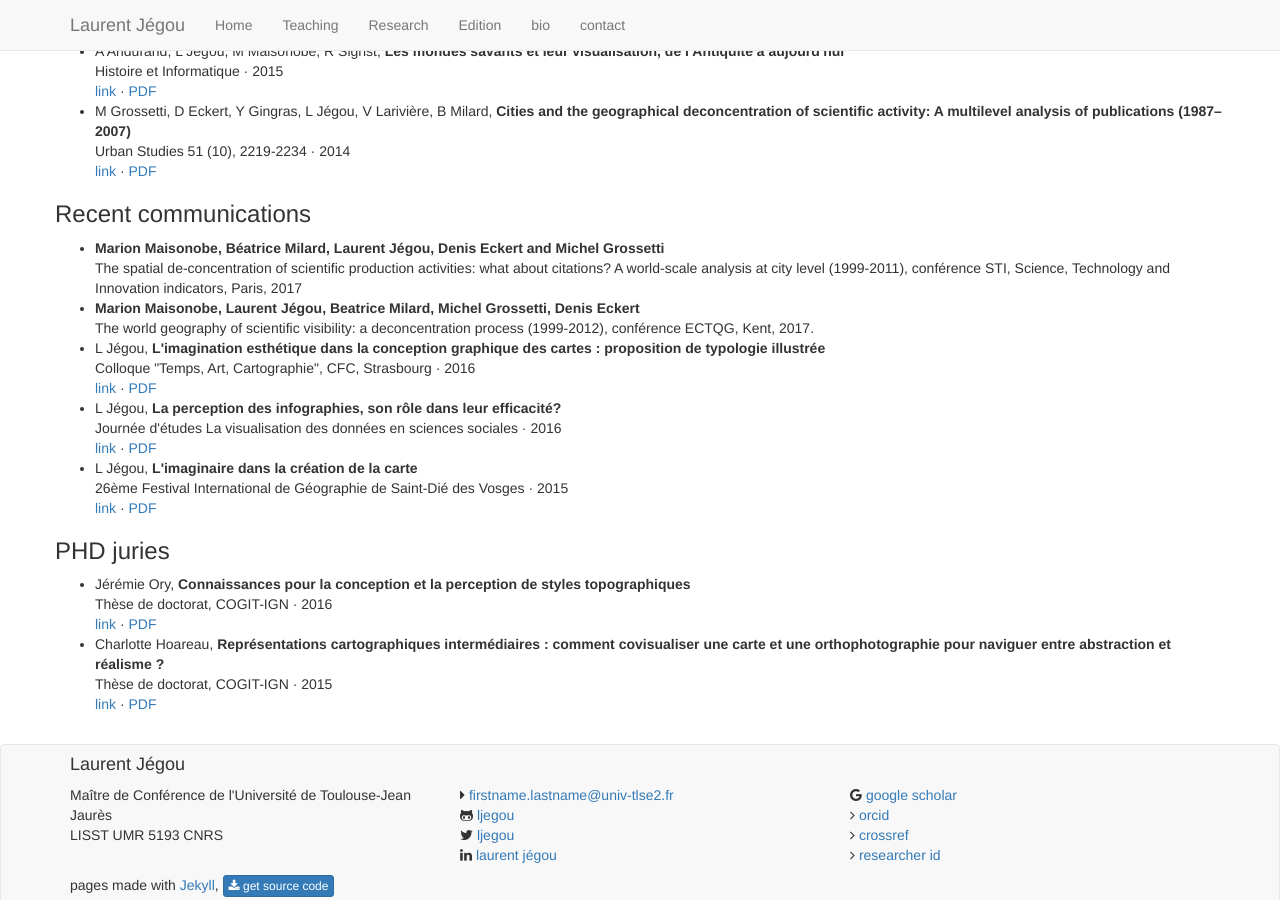
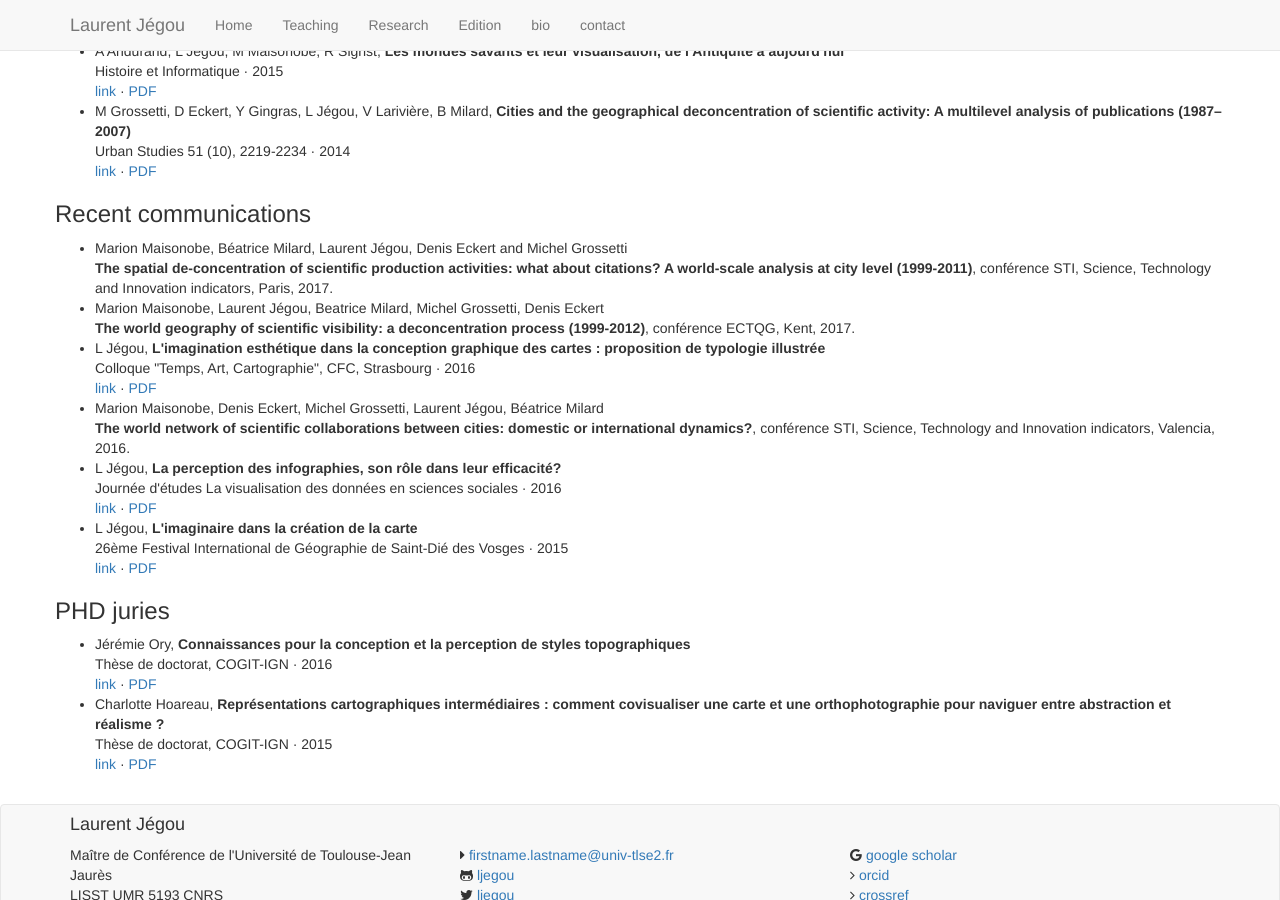
Before and after one commit to ljegou/ljegou.github.io, a Jekyll site: the page research/research.html, which Jekyll copies as it is, in a window 1280 px wide and 900 px high, scrolled down 781 px. Built offline with Jekyll 4.4.1, drawn with Linux system fonts in a browser that asks for light colours.

Commit message:
Update research.html

```diff
--- a/research/research.html
+++ b/research/research.html
@@ -124,19 +124,22 @@
 
 <h3>Recent communications</h3>
 <ul>
-    <li><strong>Marion Maisonobe, Béatrice Milard, Laurent Jégou, Denis Eckert and Michel Grossetti</strong><br/>
-The spatial de-concentration of scientific production activities: what about citations? A world-scale
-analysis at city level (1999-2011), conférence STI, Science, Technology and Innovation indicators, Paris, 2017
+    <li>Marion Maisonobe, Béatrice Milard, Laurent Jégou, Denis Eckert and Michel Grossetti<br/>
+<strong>The spatial de-concentration of scientific production activities: what about citations? A world-scale
+analysis at city level (1999-2011)</strong>, conférence STI, Science, Technology and Innovation indicators, Paris, 2017.
     </li>
 
-    <li><strong>Marion	Maisonobe, Laurent Jégou, Beatrice Milard, Michel Grossetti, Denis Eckert</strong><br/>
-The world geography of scientific visibility: a deconcentration	process	(1999-2012), conférence ECTQG, Kent, 2017.
+    <li>Marion	Maisonobe, Laurent Jégou, Beatrice Milard, Michel Grossetti, Denis Eckert<br/>
+<strong>The world geography of scientific visibility: a deconcentration	process	(1999-2012)</strong>, conférence ECTQG, Kent, 2017.
     </li>
 
     <li>L Jégou, <strong>L'imagination esthétique dans la conception graphique des cartes : proposition de typologie illustrée</strong><br/>
     Colloque "Temps, Art, Cartographie", CFC, Strasbourg&nbsp;&middot;&nbsp;2016<br/>
 	<a href="https://halshs.archives-ouvertes.fr/view/index/identifiant/halshs-01295177/lang/fr/">link</a>&nbsp;&middot;&nbsp;<a href="https://halshs.archives-ouvertes.fr/view/index/identifiant/halshs-01295177/lang/fr/">PDF</a>
     </li>
+
+   <li>Marion Maisonobe, Denis Eckert, Michel Grossetti, Laurent Jégou, Béatrice Milard</br><strong>The world network of scientific collaborations between cities: domestic or international dynamics?</strong>, conférence STI, Science, Technology and Innovation indicators, Valencia, 2016.
+   </li>
 
     <li>L Jégou, <strong>La perception des infographies, son rôle dans leur efficacité?</strong><br/>
     Journée d'études La visualisation des données en sciences sociales&nbsp;&middot;&nbsp;2016<br/>
```
